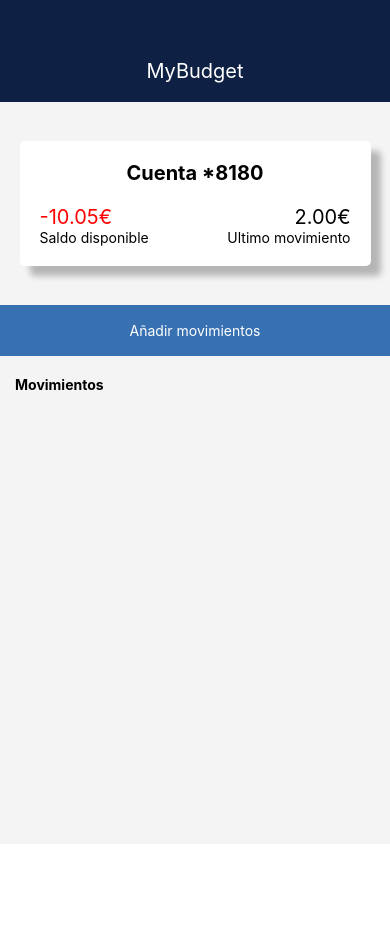
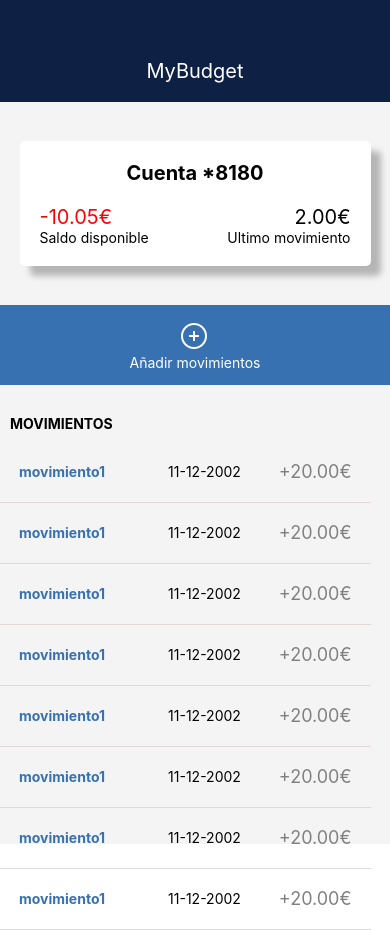
Before and after one commit to JorgeCorreaMendez/my-private-budget, a React Native app: screen / in a window 390 px wide. Before the commit the page ends 844 px from the top, so only its background shows below. Built offline with nearby package versions, Linux system fonts and the light colour scheme.

Commit message:
Feature add a row for data movement

```diff
--- /dev/null
+++ b/components/movements/Movement.jsx
@@ -0,0 +1,37 @@
+import { Text, View, StyleSheet } from "react-native";
+import Colors from "../../constants/color";
+
+const Movement = ({ description, date, movement }) => {
+  return (
+    <View style={styles.containerMovement}>
+      <Text style={styles.description} numberOfLines={3}>
+        {description}
+      </Text>
+      <Text>{date}</Text>
+      <Text style={styles.movement}>+{movement}€</Text>
+    </View>
+  );
+};
+
+const styles = StyleSheet.create({
+  containerMovement: {
+    borderBottomColor: "#E3D8D9",
+    borderBottomWidth: 1,
+    flexDirection: "row",
+    justifyContent: "space-around",
+    width: "95%",
+    paddingVertical: "5%",
+    alignItems: "center",
+  },
+  description: {
+    color: Colors.secundary,
+    fontWeight: "bold",
+    width: "30%",
+  },
+  movement: {
+    color: "grey",
+    fontSize: 18,
+  },
+});
+
+export default Movement;
--- a/package.json
+++ b/package.json
@@ -10,6 +10,7 @@
     "eject": "expo eject"
   },
   "dependencies": {
+    "@expo/vector-icons": "^12.0.0",
     "expo": "~44.0.0",
     "expo-status-bar": "~1.2.0",
     "react": "17.0.1",
--- a/screens/BudgetHomeScreen.js
+++ b/screens/BudgetHomeScreen.js
@@ -1,4 +1,12 @@
-import { Text, View, StyleSheet, TouchableOpacity } from "react-native";
+import {
+  Text,
+  View,
+  StyleSheet,
+  TouchableOpacity,
+  ScrollView,
+} from "react-native";
+import { Ionicons } from "@expo/vector-icons";
+import Movement from "../components/movements/Movement";
 import CardBalance from "../components/CardBalance";
 import Colors from "../constants/color";
 
@@ -12,13 +20,56 @@ const BudgetHomeScreen = ({ numberAccount }) => {
       />
 
       <View style={styles.optionBalance}>
-        <TouchableOpacity>
+        <TouchableOpacity style={{ alignItems: "center" }}>
+          <Ionicons name="add-circle-outline" size={32} color="white" />
           <Text style={{ color: "white" }}>Añadir movimientos</Text>
         </TouchableOpacity>
       </View>
-      <View style={{ width: "100%", paddingLeft: 15 }}>
-        <Text style={{ fontWeight: "bold" }}>Movimientos</Text>
+      <View style={{ width: "100%", padding: 10 }}>
+        <Text style={{ fontWeight: "bold" }}>MOVIMIENTOS</Text>
       </View>
+      <ScrollView style={{ width: "100%", height: "50%" }}>
+        <Movement
+          description="movimiento1"
+          date="11-12-2002"
+          movement="20.00"
+        />
+        <Movement
+          description="movimiento1"
+          date="11-12-2002"
+          movement="20.00"
+        />
+        <Movement
+          description="movimiento1"
+          date="11-12-2002"
+          movement="20.00"
+        />
+        <Movement
+          description="movimiento1"
+          date="11-12-2002"
+          movement="20.00"
+        />
+        <Movement
+          description="movimiento1"
+          date="11-12-2002"
+          movement="20.00"
+        />
+        <Movement
+          description="movimiento1"
+          date="11-12-2002"
+          movement="20.00"
+        />
+        <Movement
+          description="movimiento1"
+          date="11-12-2002"
+          movement="20.00"
+        />
+        <Movement
+          description="movimiento1"
+          date="11-12-2002"
+          movement="20.00"
+        />
+      </ScrollView>
     </View>
   );
 };
@@ -33,7 +84,7 @@ const styles = StyleSheet.create({
     alignItems: "center",
     flexDirection: "row",
     width: "100%",
-    height: "20%",
+    height: 80,
     marginBottom: "5%",
   },
 });
```
Also changed, not shown: 1 other file (tests, documents, lock files or other folders).
